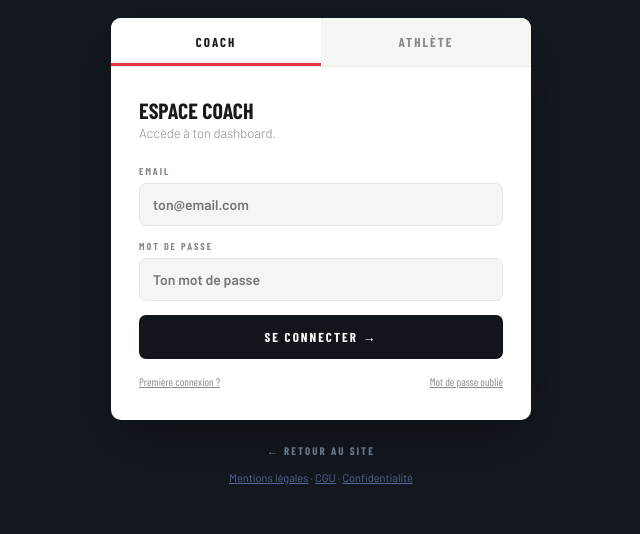
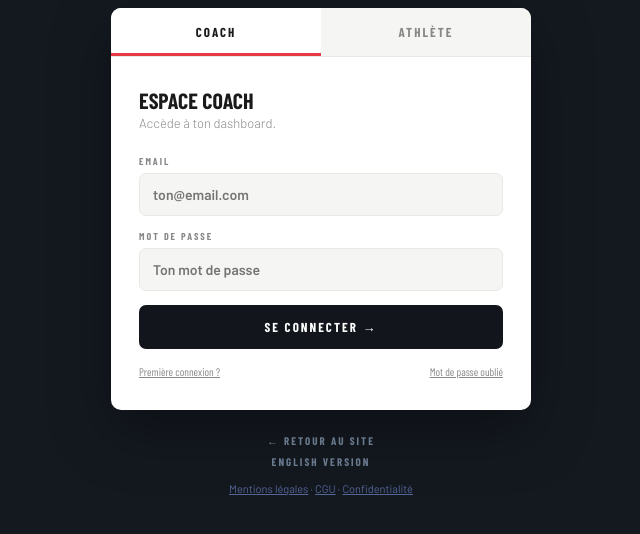
Before and after one commit to Avid-Performance-Lab/site-avid, a plain HTML site: page membre-coach/index.html in a window 1280 px wide. Shown: the part 180-714 px from the top of the page, without its empty margins (319-959 px from the left). Drawn offline with nearby package versions, Linux system fonts and the light colour scheme; a web font is replaced by a local one.

Commit message:
Add files via upload

```diff
--- a/membre-coach/index.html
+++ b/membre-coach/index.html
@@ -286,6 +286,7 @@
 </div>
 
 <a class="back-link bc" href="https://avidlab.fr">← Retour au site</a>
+<a class="back-link bc" href="/en/membre-coach/" hreflang="en" lang="en" style="margin-top:8px">English version</a>
 <p class="legal-foot"><a href="https://www.avidlab.fr/legal#mentions-legales">Mentions légales</a> · <a href="https://www.avidlab.fr/legal#cgu">CGU</a> · <a href="https://www.avidlab.fr/legal#confidentialite">Confidentialité</a></p>
 
 <script type="module">
```
